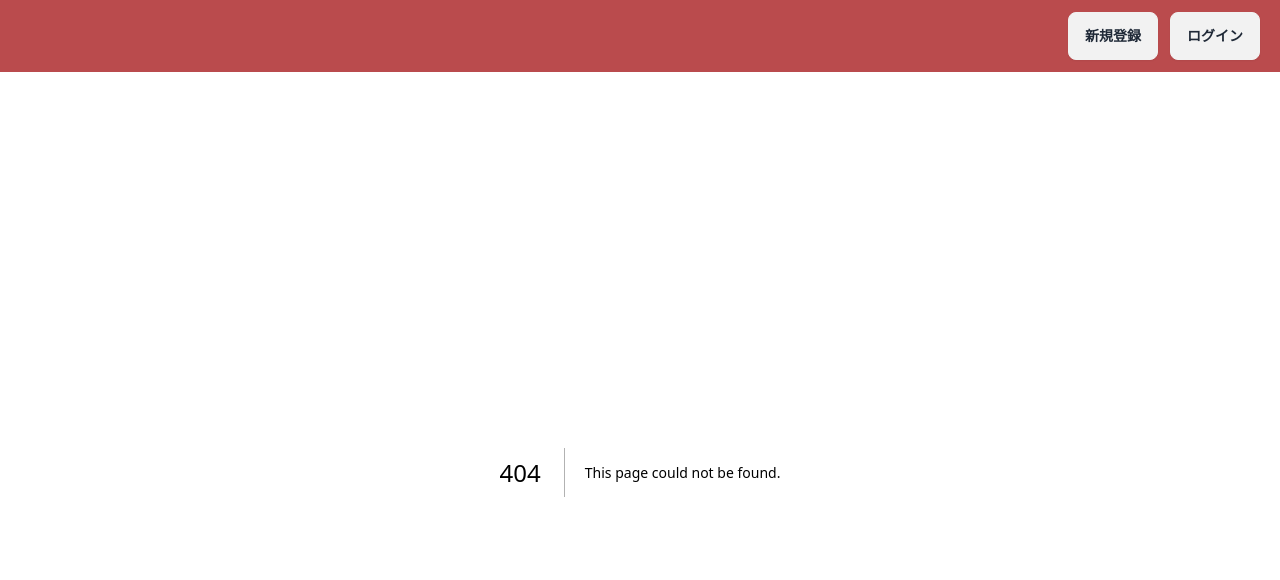
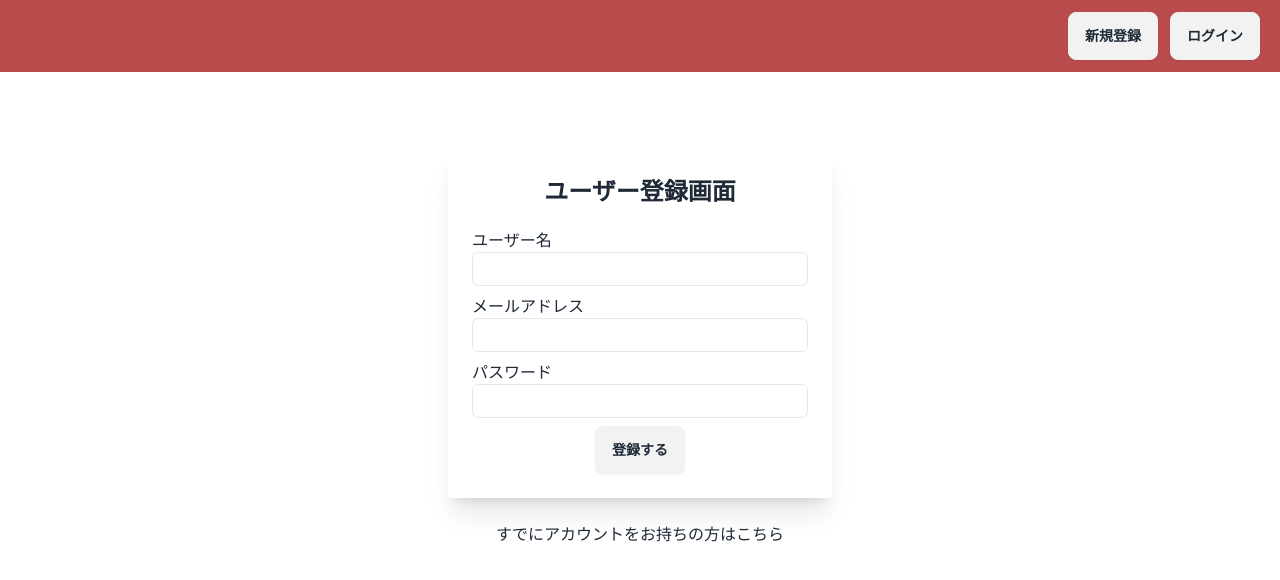
Before and after one commit to bossun11/arsaga-technical-problem-front, a Next.js app: page /signup in a window 1280 px wide. Before the commit this address had no page. Shown: the top 580 px of the page. Built offline with nearby package versions, Linux system fonts and the light colour scheme.

Commit message:
Add: ユーザー登録画面のフォームを作成

```diff
--- a/package.json
+++ b/package.json
@@ -9,9 +9,12 @@
     "lint": "next lint"
   },
   "dependencies": {
+    "@hookform/resolvers": "^3.3.4",
     "next": "14.1.0",
     "react": "^18",
-    "react-dom": "^18"
+    "react-dom": "^18",
+    "react-hook-form": "^7.49.3",
+    "zod": "^3.22.4"
   },
   "devDependencies": {
     "@types/node": "^20",
--- a/src/app/components/Header.tsx
+++ b/src/app/components/Header.tsx
@@ -6,7 +6,7 @@ const Header = () => {
   return (
     <div className="flex flex-col drawer-content">
       <nav className="bg-deepRed py-3 px-5 flex items-center justify-end">
-        <Link href="/" className="mx-3">
+        <Link href="/signup" className="mx-3">
           <Button buttonText="新規登録" />
         </Link>
         <Link href="/login">
--- /dev/null
+++ b/src/app/components/SignUpForm.tsx
@@ -0,0 +1,79 @@
+"use client";
+
+import React from "react";
+import { useForm } from "react-hook-form";
+import { zodResolver } from "@hookform/resolvers/zod";
+import { SignUpParams } from "../types";
+import { signUpSchema } from "../utils/validationSchema";
+import Button from "./Button";
+
+const SignUpForm = () => {
+  const {
+    register,
+    handleSubmit,
+    formState: { errors },
+  } = useForm<SignUpParams>({
+    resolver: zodResolver(signUpSchema),
+  });
+
+  const onSubmit = (params: SignUpParams) => {
+    console.log(params);
+  };
+
+  const buttonText = "登録する";
+
+  return (
+    <form onSubmit={handleSubmit(onSubmit)}>
+      <div className="mb-2">
+        <label className="mb-2 text-md" htmlFor="name">
+          ユーザー名
+        </label>
+        <input
+          className="w-full px-3 py-1 border rounded-md"
+          id="name"
+          type="text"
+          {...register("name")}
+        />
+        {errors.name && (
+          <span className="text-error">{errors.name.message}</span>
+        )}
+      </div>
+
+      <div className="mb-2">
+        <label className="mb-2 text-md" htmlFor="email">
+          メールアドレス
+        </label>
+        <input
+          className="w-full px-3 py-1 border rounded-md"
+          id="email"
+          type="email"
+          {...register("email")}
+        />
+        {errors.email && (
+          <span className="text-error">{errors.email.message}</span>
+        )}
+      </div>
+
+      <div className="mb-2">
+        <label className="mb-2 text-md" htmlFor="password">
+          パスワード
+        </label>
+        <input
+          className="w-full px-3 py-1 border rounded-md"
+          id="password"
+          type="password"
+          {...register("password")}
+        />
+        {errors.password && (
+          <span className="text-error">{errors.password.message}</span>
+        )}
+      </div>
+
+      <div className="flex justify-center">
+        <Button buttonText={buttonText} />
+      </div>
+    </form>
+  );
+};
+
+export default SignUpForm;
--- a/src/app/page.tsx
+++ b/src/app/page.tsx
@@ -1,5 +1,3 @@
-import Image from "next/image";
-
 export default function Home() {
-  return <button className="btn btn-primary">Hello daisyUI!</button>;
+  return <div></div>;
 }
--- /dev/null
+++ b/src/app/signup/page.tsx
@@ -0,0 +1,18 @@
+import Link from "next/link";
+import SignUpForm from "../components/SignUpForm";
+
+export default function Page() {
+  return (
+    <div className="flex flex-col items-center mt-20">
+      <div className="w-96 bg-white rounded p-6 shadow-xl">
+        <h2 className="text-2xl text-center font-bold mb-5 text-gray-800">
+          ユーザー登録画面
+        </h2>
+        <SignUpForm />
+      </div>
+      <Link href="/login" className="mt-6 mb-10 link link-hover">
+        すでにアカウントをお持ちの方はこちら
+      </Link>
+    </div>
+  );
+}
--- /dev/null
+++ b/src/app/types/index.ts
@@ -0,0 +1,4 @@
+import { z } from "zod";
+import { signUpSchema } from "@/app/utils/validationSchema";
+
+export type SignUpParams = z.infer<typeof signUpSchema>;
--- /dev/null
+++ b/src/app/utils/validationSchema.ts
@@ -0,0 +1,19 @@
+import { z } from "zod";
+
+const name = z
+  .string()
+  .min(1, "名前は必須です。")
+  .max(50, "50文字以下で入力してください。");
+
+const email = z.string().email("メールアドレスの形式で入力してください。");
+
+const password = z
+  .string()
+  .min(8, "パスワードは8文字以上で入力してください。")
+  .max(50, "50文字以下で入力してください。");
+
+export const signUpSchema = z.object({
+  name,
+  email,
+  password,
+});
```
Also changed, not shown: 1 other file (tests, documents, lock files or other folders).
